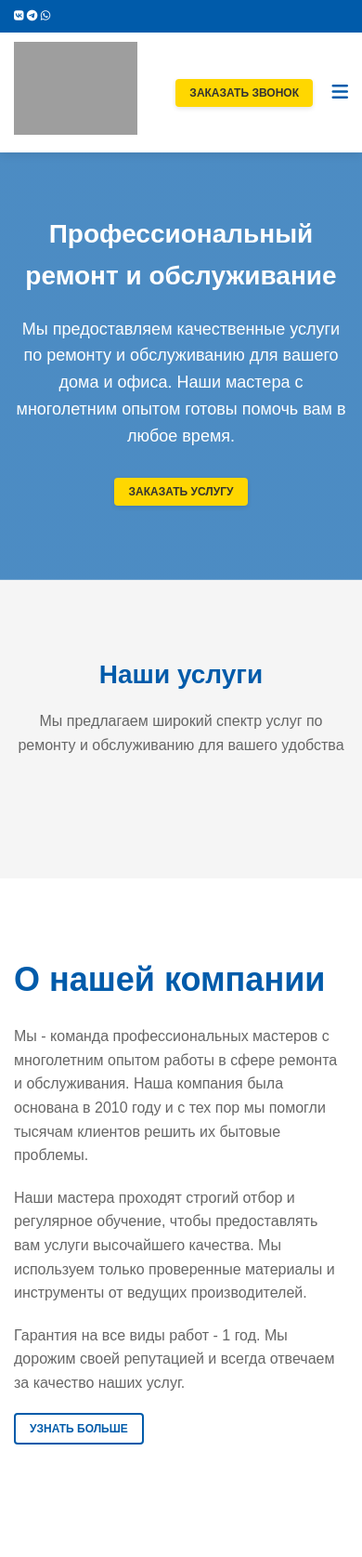
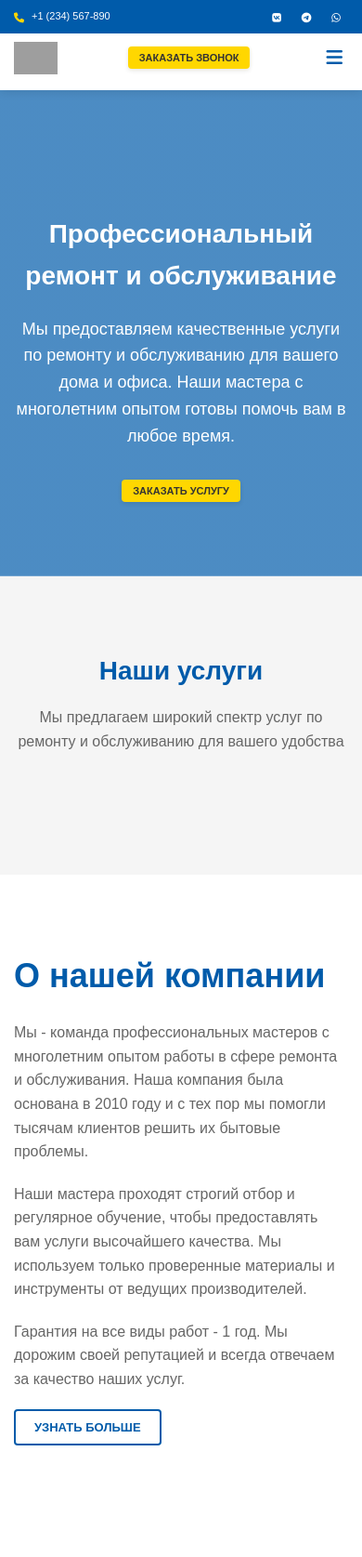
Before and after one commit to GrigoryKalinin/Home_master, a Django app: template main/templates/main/product/landing.html in a window 390 px wide. Shown: the top 1675 px of the page at 93% size. Run offline with Django 5.2, Linux system fonts and the light colour scheme; the template is opened without the code that fills it, so the values that code supplies are empty; grey boxes are pictures that could not be loaded.

Commit message:
Доработка визуализации хедэра

```diff
--- a/static/css/header.css
+++ b/static/css/header.css
@@ -12,7 +12,7 @@ header {
 .header-top {
   background-color: var(--primary-blue);
   color: var(--text-light);
-  padding: 10px 0;
+  padding: 8px 0;
   font-size: 14px;
 }
 
@@ -31,14 +31,45 @@ header {
   display: flex;
   align-items: center;
   gap: 8px;
+  color: var(--text-light);
+  text-decoration: none;
+  transition: color 0.3s;
+}
+
+.header-contact a:hover {
+  color: var(--primary-yellow);
 }
 
 .header-contact i {
   color: var(--primary-yellow);
 }
 
+.header-social {
+  display: flex;
+  gap: 10px;
+}
+
+.header-social a {
+  display: flex;
+  align-items: center;
+  justify-content: center;
+  width: 30px;
+  height: 30px;
+  border-radius: 50%;
+  color: var(--text-light);
+  border: 2px solid transparent;
+  transition: all 0.3s ease;
+  text-decoration: none;
+}
+
+.header-social a:hover {
+  border-color: var(--primary-yellow);
+  color: var(--primary-yellow);
+  transform: scale(1.1);
+}
+
 .header-main {
-  padding: 0px 0;
+  padding: 8px 0; /* Уменьшили отступы для меньшей высоты */
 }
 
 .header-main .container {
@@ -57,16 +88,24 @@ header {
   color: var(--primary-yellow);
 }
 
+.logo img {
+  height: 60px; /* Уменьшили высоту логотипа */
+  width: auto;
+}
+
 nav ul {
   display: flex;
   list-style: none;
   gap: 25px;
+  margin: 0;
+  padding: 0;
 }
 
 nav a {
   font-weight: 600;
   color: var(--primary-blue);
   transition: color 0.3s;
+  text-decoration: none;
 }
 
 nav a:hover {
@@ -80,29 +119,95 @@ nav a:hover {
   font-size: 24px;
   color: var(--primary-blue);
   cursor: pointer;
+  padding: 8px;
 }
 
 /* Адаптивность */
 @media (max-width: 992px) {
   /* Средние устройства (планшеты) */
   .header-main .container {
-    flex-wrap: wrap; /* Разрешаем перенос элементов */
+      flex-wrap: wrap;
   }
 
   nav ul {
-    gap: 15px; /* Уменьшаем расстояние между пунктами меню */
+      gap: 15px;
+  }
+
+  .logo img {
+      height: 50px;
   }
 }
 
 @media (max-width: 768px) {
-  /* Маленькие устройства (горизонтальные телефоны) */
+  /* Маленькие устройства */
   .header-top {
-    padding: 8px 0; /* Уменьшаем отступы */
-    font-size: 12px; /* Уменьшаем размер текста */
+      padding: 6px 0;
+      font-size: 12px;
   }
 
   .header-contact {
-    display: none; /* Скрываем контакты в верхней панели */
+      gap: 15px;
+  }
+
+  /* Скрываем email, оставляем только телефон */
+  .header-contact a:last-child {
+      display: none;
+  }
+
+  .header-social {
+      gap: 8px;
+  }
+
+  .header-social a {
+      width: 28px;
+      height: 28px;
+      font-size: 12px;
+  }
+
+  .header-main {
+      padding: 10px 0; /* Увеличили отступы для лучшего центрирования */
+  }
+
+  .header-main .container {
+      display: grid;
+      grid-template-columns: auto 1fr auto;
+      grid-template-areas: "logo button burger";
+      align-items: center;
+      gap: 10px;
+      min-height: 50px; /* Добавили минимальную высоту для центрирования */
+  }
+
+  .logo {
+      grid-area: logo;
+      display: flex;
+      align-items: center;
+  }
+
+  .logo img {
+      height: 40px;
+  }
+
+  .btn.btn-primary {
+      grid-area: button;
+      justify-self: center;
+      align-self: center; /* Добавили для вертикального центрирования */
+      padding: 8px 16px;
+      font-size: 12px;
+      white-space: nowrap;
+  }
+
+  .mobile-menu-btn {
+      grid-area: burger;
+      display: flex;
+      align-items: center;
+      justify-content: center;
+      justify-self: end;
+      align-self: center; /* Добавили для вертикального центрирования */
+  }
+
+  nav {
+      grid-column: 1 / -1;
+      order: 1;
   }
 
   nav ul {
@@ -115,46 +220,73 @@ nav a:hover {
       flex-direction: column;
       padding: 20px;
       box-shadow: 0 5px 10px rgba(0,0,0,0.1);
-      z-index: 1000
+      z-index: 1000;
+      margin: 0;
   }
 
-  /* Активное состояние мобильного меню */
   nav ul.mobile-menu-open {
       display: flex !important;
   }
 
-  .mobile-menu-btn {
-    display: block; /* Показываем кнопку меню */
+  nav ul li {
+      margin: 0;
+      padding: 10px 0;
+      border-bottom: 1px solid #eee;
   }
 
-  .logo {
-      font-size: 20px; /* Уменьшаем размер логотипа */
+  nav ul li:last-child {
+      border-bottom: none;
   }
 }
 
 @media (min-width: 769px) {
-  /* Десктопная версия - принудительно показываем меню */
+  /* Десктопная версия */
   nav ul {
       display: flex !important;
   }
 }
 
 @media (max-width: 576px) {
-  /* Очень маленькие устройства (вертикальные телефоны) */
-  .header-main {
-    padding: 10px 0; /* Уменьшаем отступы */
+  /* Очень маленькие устройства */
+  .header-top {
+      padding: 5px 0;
+      font-size: 11px;
   }
 
-  .logo {
-    font-size: 18px; /* Ещё меньше логотип */
+  .header-contact {
+      gap: 10px;
+  }
+
+  .header-social {
+      gap: 6px;
+  }
+
+  .header-social a {
+      width: 26px;
+      height: 26px;
+      font-size: 11px;
+  }
+
+  .header-main {
+      padding: 8px 0;
+  }
+
+  .header-main .container {
+      gap: 8px;
+      min-height: 45px; /* Уменьшили для очень маленьких экранов */
+  }
+
+  .logo img {
+      height: 35px;
+  }
+
+  .btn.btn-primary {
+      padding: 6px 12px;
+      font-size: 11px;
   }
 
   .mobile-menu-btn {
-    font-size: 20px; /* Уменьшаем иконку меню */
-  }
-
-  .btn {
-    padding: 8px 15px; /* Уменьшаем кнопки */
-    font-size: 12px;
+      font-size: 20px;
+      padding: 6px;
   }
 }
```
